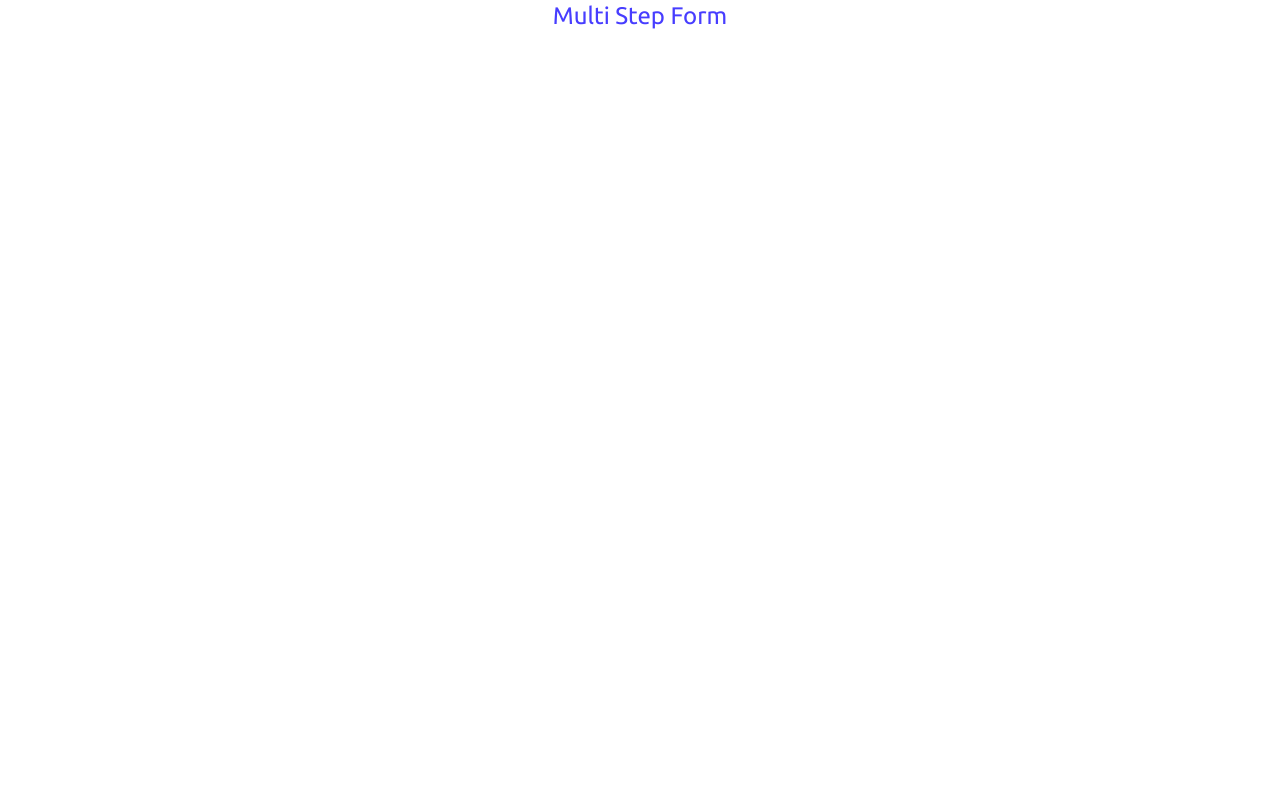
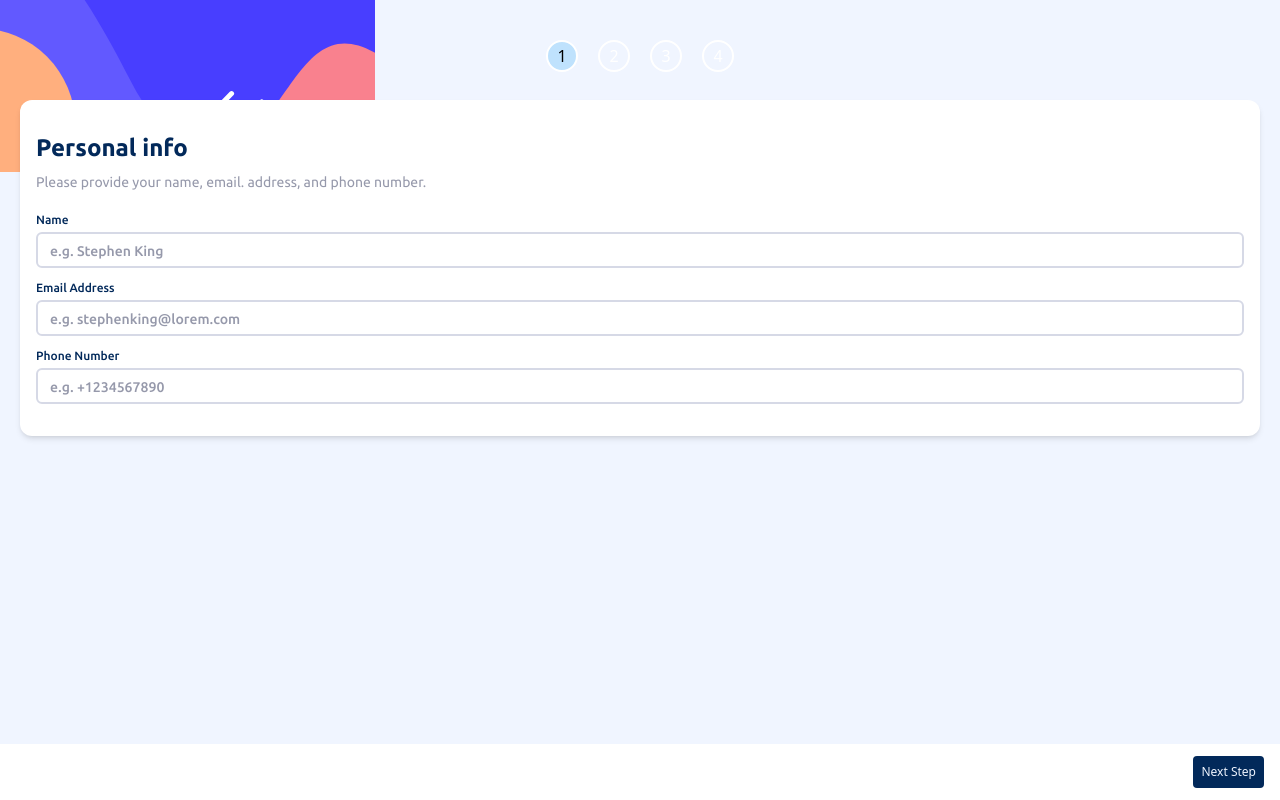
Before and after one commit to Diego2Drm/multi-step-form, a React (Vite) app: page / in a window 1280 px wide. Built offline with nearby package versions, Linux system fonts and the light colour scheme.

Commit message:
feat: Layout, Page StepOne, utils

```diff
--- a/index.html
+++ b/index.html
@@ -6,7 +6,7 @@
     <meta name="viewport" content="width=device-width, initial-scale=1.0" />
     <title>Multi Step Form</title>
   </head>
-  <body>
+  <body class="bg-Blue-100">
     <div id="root"></div>
     <script type="module" src="/src/main.jsx"></script>
   </body>
--- a/src/App.jsx
+++ b/src/App.jsx
@@ -1,11 +1,14 @@
+import { Layout } from "./Layou"
+import { StepOne } from "./StepOne"
 
 
 function App() {
   return (
     <>
-      <div>
-        <h1 className="text-Purple-600 text-2xl font-Ubuntu-Regular text-center">Multi Step Form</h1>
-      </div>
+      <Layout>
+        <StepOne />
+      </Layout>
+
     </>
   )
 }
--- /dev/null
+++ b/src/Layou.jsx
@@ -0,0 +1,31 @@
+import React from "react";
+import bgSidebarMobile from "./assets/images/bg-sidebar-mobile.svg"
+import { steps } from "./utils/data";
+
+const Layout = ({ children }) => {
+
+  return (
+    <section>
+      <img src={bgSidebarMobile} alt="bg-sidebar-mobile"
+        className="absolute -z-10"
+      />
+      <div className="p-5">
+        <ul className="flex justify-center gap-5 pt-5">
+          {
+            steps.map((step, i) => (
+              <li key={i}
+                className="text-white border-2 border-white rounded-full
+              w-8 h-8 flex justify-center items-center nth-[1]:bg-Blue-200 nth-[1]:text-black
+              ">
+                {step.step}
+              </li>
+            ))
+          }
+        </ul>
+        {children}
+      </div>
+    </section>
+  )
+};
+
+export { Layout };
--- /dev/null
+++ b/src/StepOne.jsx
@@ -0,0 +1,34 @@
+import React from "react";
+import { formData } from "./utils/data";
+import { Button } from "./utils/Button";
+
+const StepOne = () => {
+
+  return (
+    <>
+
+      <section className="bg-white mt-7 px-4 py-8 rounded-xl shadow-md">
+        <h1 className="text-Blue-950 font-Ubuntu-Bold text-2xl">Personal info</h1>
+        <p className="text-Grey-500 font-Ubuntu-Regular text-sm w-3/4 mt-2">
+          Please provide your name, email. address, and phone number.
+        </p>
+
+        <form className="mt-5 flex flex-col gap-3">
+          {
+            formData.map((data, i) => (
+              <label htmlFor={data.htmlFor} className="form-label">
+                <span className="form-span">{data.span}</span>
+                <input className="form-input" type={data.type} id={data.id} placeholder={data.placeholder} />
+              </label>
+            ))
+          }
+        </form>
+      </section>
+
+      <Button text="Next Step"/>
+
+    </>
+  )
+};
+
+export { StepOne };
--- a/src/index.css
+++ b/src/index.css
@@ -34,3 +34,15 @@
   --font-Ubuntu-Medium: Ubuntu-Medium;
   --font-Ubuntu-Regular: Ubuntu-Regular;
 }
+
+.form-label {
+  @apply flex flex-col gap-1
+}
+
+.form-span {
+  @apply text-Blue-950 font-Ubuntu-Medium text-xs
+}
+
+.form-input {
+  @apply border-2 border-Purple-200 p-1 rounded-md pl-3 placeholder:text-Grey-500 placeholder:text-sm placeholder:font-Ubuntu-Medium
+}
--- /dev/null
+++ b/src/utils/Button.jsx
@@ -0,0 +1,13 @@
+import React from "react";
+
+const Button = ({ text }) => {
+  return (
+    <div className="bg-white absolute left-0 bottom-0 w-full h-14 flex justify-end items-center pr-4">
+      <button className="bg-Blue-950 text-Blue-100 p-2 text-xs rounded-sm">
+        {text}
+      </button>
+    </div>
+  )
+};
+
+export { Button };
--- /dev/null
+++ b/src/utils/data.js
@@ -0,0 +1,30 @@
+export const steps = [
+  { to: "/step-one", step: 1, },
+  { to: "/step-two", step: 2, },
+  { to: "/step-three", step: 3, },
+  { to: "/step-four", step: 4, },
+]
+
+export const formData = [
+  {
+    htmlFor: "name",
+    span: "Name",
+    type: "text",
+    placeholder: "e.g. Stephen King",
+    id: "name"
+  },
+  {
+    htmlFor: "email",
+    span: "Email Address",
+    type: "email",
+    placeholder: "e.g. stephenking@lorem.com",
+    id: "email"
+  },
+  {
+    htmlFor: "number",
+    span: "Phone Number",
+    type: "text",
+    placeholder: "e.g. +1234567890",
+    id: "number"
+  },
+]
```
